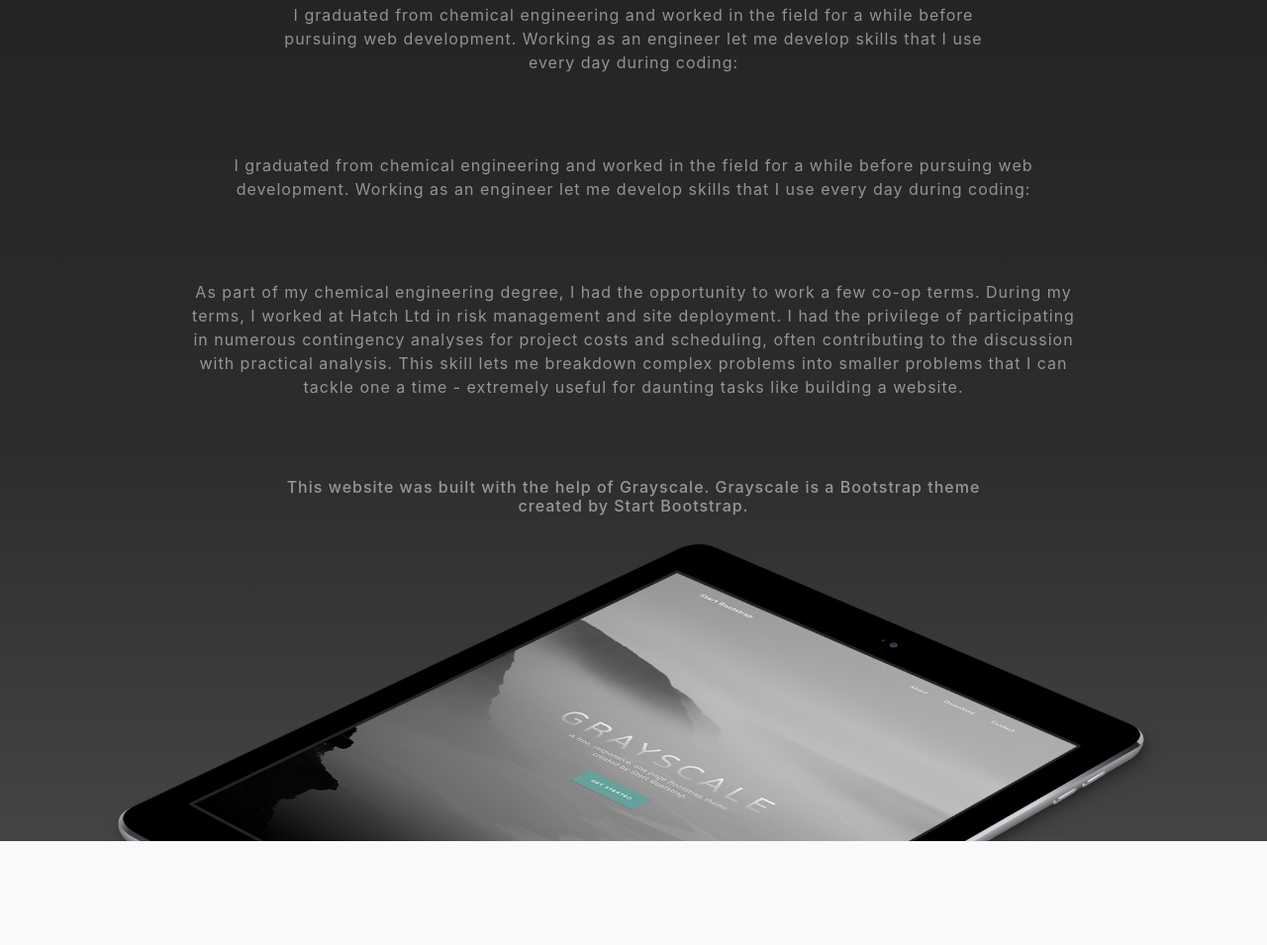
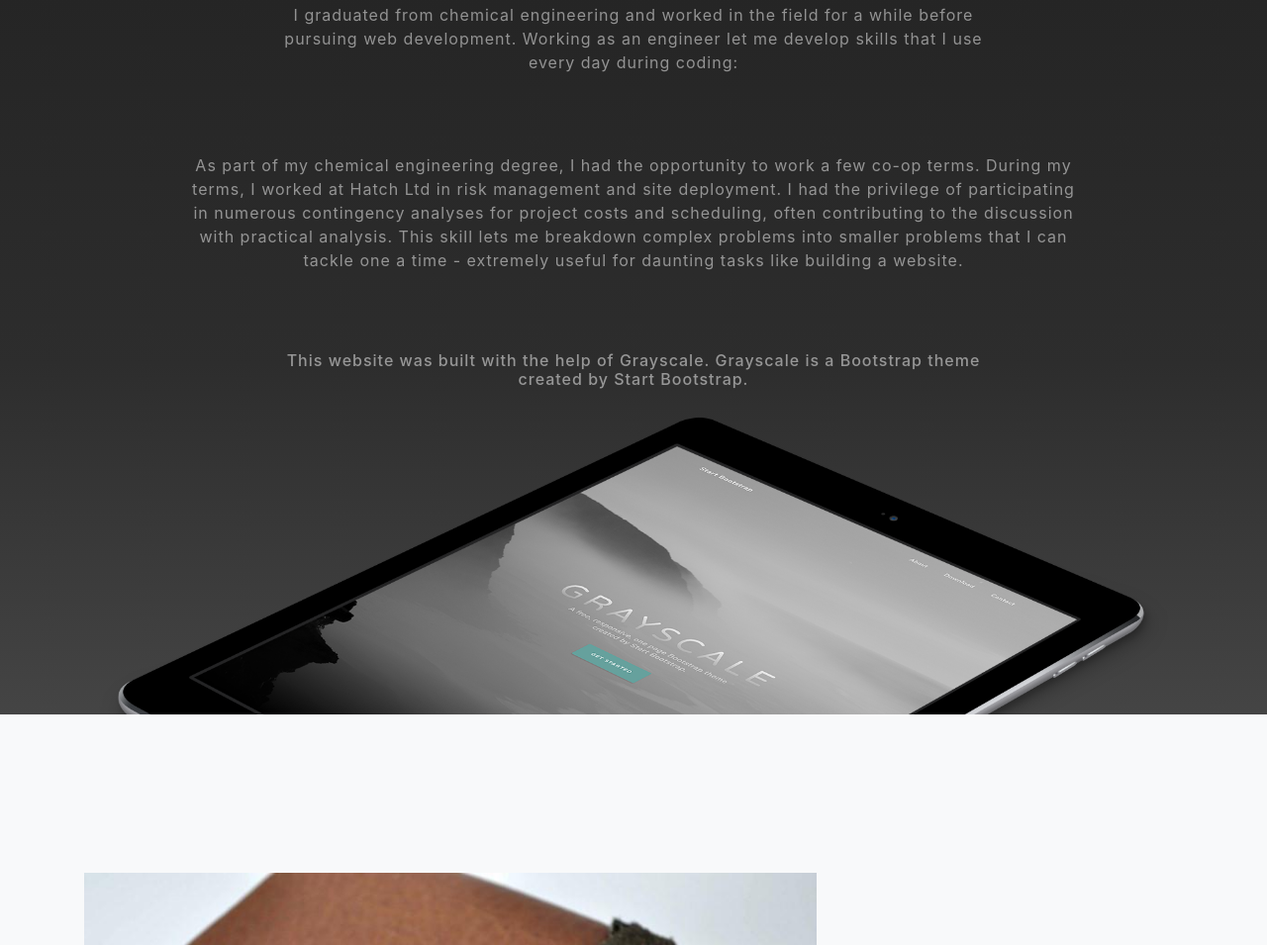
Before and after one commit to cmdr-1/mance_dev, a website with bundled scripts: page index.html in a window 1280 px wide. Shown: the part 1510-2465 px from the top of the page at 99% size. Built offline with nearby package versions, Linux system fonts and the light colour scheme.

Commit message:
Update index.html

```diff
--- a/index.html
+++ b/index.html
@@ -81,8 +81,6 @@
             <p class="text-white-50">I graduated from chemical engineering and worked in the field for a while before pursuing web development. Working as an engineer let me develop skills that I use every day during coding:</p>
             </div>
             <div class="col-lg-10 mx-auto">
-            <p class="text-white-50">I graduated from chemical engineering and worked in the field for a
-              while before pursuing web development. Working as an engineer let me develop skills that I use every day during coding:</p>
 
             <p class="text-white-50">As part of my chemical engineering degree, I had the opportunity to
               work a few co-op terms. During my terms, I worked at Hatch Ltd in risk management and site
```
